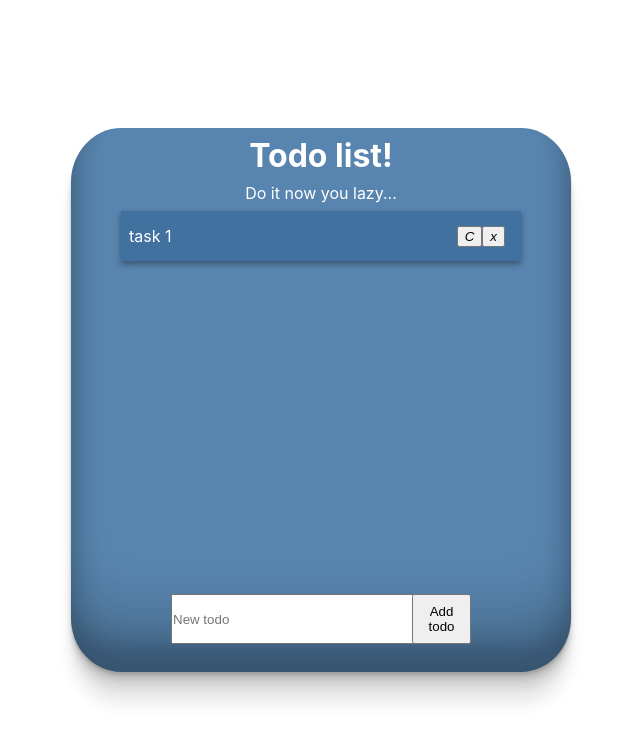
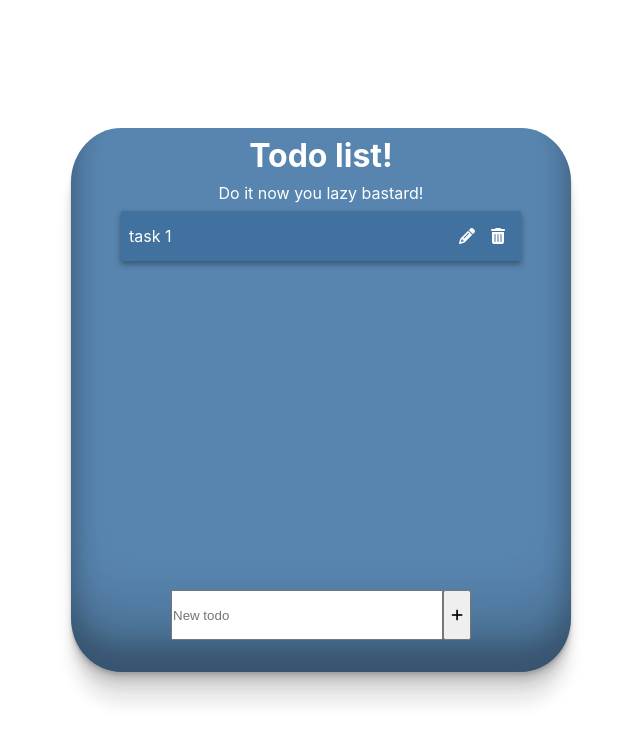
Before and after one commit to kasmr/react-application-collection, a React (Create React App) app in the folder todos/: page / in a window 1280 px wide. Shown: the top 742 px of the page, without its empty margins (319-959 px from the left). Built offline with nearby package versions, Linux system fonts and the light colour scheme.

Commit message:
finished the app

```diff
--- a/todos/public/index.html
+++ b/todos/public/index.html
@@ -10,6 +10,10 @@
       content="Web site created using create-react-app"
     />
     <link rel="apple-touch-icon" href="%PUBLIC_URL%/logo192.png" />
+    <script
+      src="https://kit.fontawesome.com/211a3e6659.js"
+      crossorigin="anonymous"
+    ></script>
     <!--
       manifest.json provides metadata used when your web app is installed on a
       user's mobile device or desktop. See https://developers.google.com/web/fundamentals/web-app-manifest/
--- a/todos/src/App.css
+++ b/todos/src/App.css
@@ -39,7 +39,11 @@
   display: flex;
   height: 50px;
   width: 300px;
-  margin: 1rem;
+  margin: 2rem;
+}
+
+.form-div form {
+  display: flex;
 }
 
 form {
@@ -51,6 +55,7 @@ form input[type='text' i] {
   height: 46px;
   margin: 0;
   padding: 0;
+  outline: none;
 }
 
 .todo-list {
@@ -80,9 +85,19 @@ form input[type='text' i] {
   justify-self: flex-end;
 }
 
+.single-todo form {
+  display: flex;
+  justify-content: space-between;
+}
+
 .buttons-group {
   margin: 1rem;
 }
 
-.todos {
+.fa-pencil-alt {
+  margin-right: 1rem;
 }
+
+i {
+  cursor: pointer;
+}
--- a/todos/src/App.jsx
+++ b/todos/src/App.jsx
@@ -7,7 +7,7 @@ function App() {
     <div className='App'>
       <div className='app-container'>
         <h1>Todo list!</h1>
-        <p>Do it now you lazy...</p>
+        <p>Do it now you lazy bastard!</p>
         <TodoList />
       </div>
     </div>
--- a/todos/src/FormTodo.jsx
+++ b/todos/src/FormTodo.jsx
@@ -15,9 +15,11 @@ export default class FormTodo extends Component {
 
   handleSubmit = (e) => {
     e.preventDefault();
-    const newTodo = { text: this.state.text, id: uuidV4() };
-    this.props.addTodo(newTodo);
-    this.setState({ text: '' });
+    if (this.state.text) {
+      const newTodo = { text: this.state.text, id: uuidV4() };
+      this.props.addTodo(newTodo);
+      this.setState({ text: '' });
+    }
   };
 
   render() {
@@ -30,10 +32,11 @@ export default class FormTodo extends Component {
             onChange={this.onChange}
             type='text'
             maxLength={33}
+            required
           />
         </form>
         <button type='submit' onClick={this.handleSubmit}>
-          Add todo
+          <i className='fas fa-plus'></i>
         </button>
       </div>
     );
--- a/todos/src/Todo.jsx
+++ b/todos/src/Todo.jsx
@@ -36,7 +36,7 @@ export default class Todo extends Component {
               maxLength={33}
             />
             <button type='submit'>
-              <i>change</i>
+              <i className='far fa-edit'></i>
             </button>
           </form>
         </div>
@@ -47,12 +47,8 @@ export default class Todo extends Component {
       <div className='single-todo'>
         <p>{this.props.todo.text}</p>
         <div className='buttons-group'>
-          <button onClick={this.startEditing}>
-            <i>C</i>
-          </button>
-          <button onClick={this.props.deleteTodo}>
-            <i>x</i>
-          </button>
+          <i className='fas fa-pencil-alt' onClick={this.startEditing}></i>
+          <i className='fas fa-trash-alt' onClick={this.props.deleteTodo}></i>
         </div>
       </div>
     );
--- a/todos/src/TodoList.jsx
+++ b/todos/src/TodoList.jsx
@@ -25,6 +25,7 @@ export default class TodoList extends Component {
   };
 
   updateTodo = (text, id) => {
+    if (text) {
       const updatedTodo = { text, id };
       this.setState({
         todos: [
@@ -33,6 +34,7 @@ export default class TodoList extends Component {
           ),
         ],
       });
+    }
   };
 
   render() {
```
Lines whose indentation alone changed are shown as unchanged.
